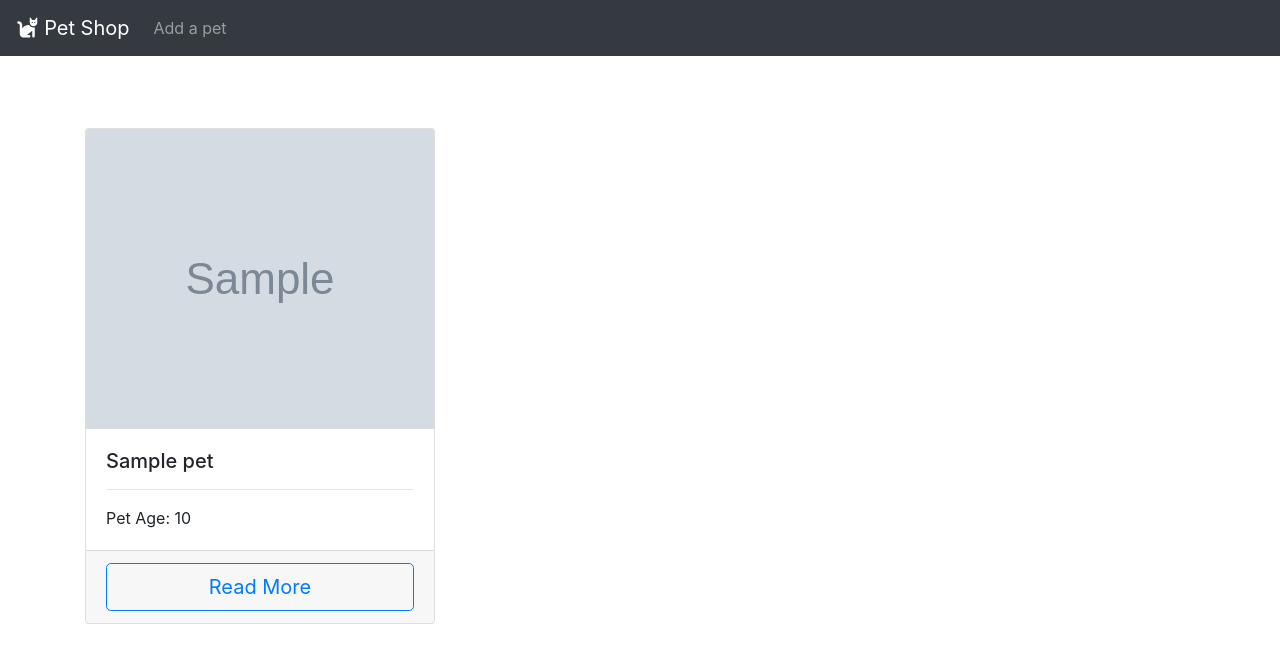
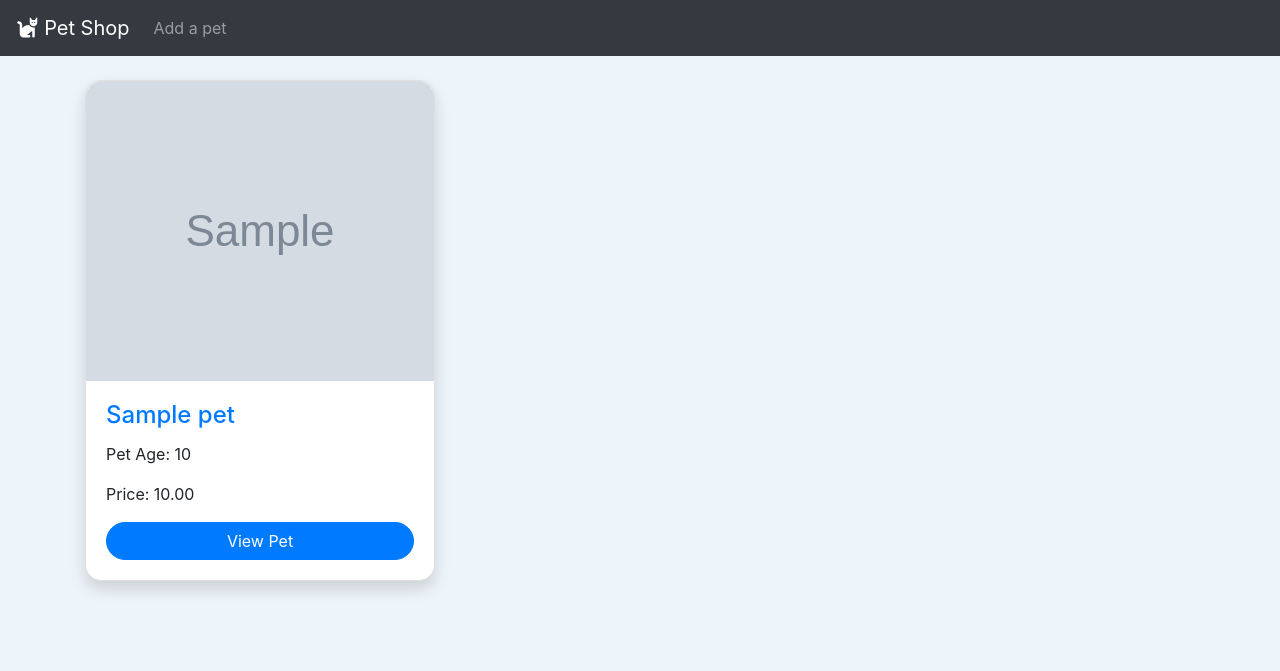
Before and after one commit to AliAldobyan/pet_shop, a Django app: page / in a window 1280 px wide. Shown: the top 671 px of the page. Run offline with Django 3.2, Linux system fonts and the light colour scheme; tables that the repository leaves empty hold one stand-in row (values such as "Sample post"); grey boxes marked "Sample" are stand-in pictures; some libraries are stand-ins or nearby versions.

Commit message:
added new styles to custom.css

```diff
--- a/pet/static/custom.css
+++ b/pet/static/custom.css
@@ -1,3 +1,18 @@
+body{
+    background-color:#eef5fa;
+}
+.card {
+    border-radius: 1rem !important;
+}
+.card-img-top{
+    border-top-left-radius: 1rem;
+    border-top-right-radius: 1rem;
+}
+
+.btn-round{
+    border-radius: 1.5rem;
+}
+
 img{
     width: 350px; /* You can set the dimensions to whatever you want */
     height: 300px;
--- a/pet/templates/list.html
+++ b/pet/templates/list.html
@@ -8,21 +8,20 @@
 
 
   {% for pet in pets %}
-    <div class="col-12 col-sm-6 col-md-4 my-5">
-      <div class="card list-card">
+  <div class="col-lg-4 col-sm-6 mb-4">
+    <div class="card h-100 shadow">
       {% if pet.image  %}
-          <img src="{{pet.image.url}}" class="card-img-top " alt="...">
+      <a href="#"><img class="card-img-top" src="{{pet.image.url}}" alt=""></a>
+      {% else %}
+      <a href="#"><img class="card-img-top" src="http://placehold.it/700x400" alt=""></a>
       {% endif %}
-
       <div class="card-body">
-          <h5 class="card-title">{{pet.name}}</h5>
-          <hr>
+        <h4 class="card-title">
+          <a href="{% url 'pet-detail' pet.id %}">{{pet.name}}</a>
+        </h4>
         <p class="card-text">Pet Age: {{pet.age}}</p>
-        </div>
-        <div class="card-footer" >
-          <a href="{% url 'pet-detail' pet.id %}">
-            <button type="submit" name="button" class="btn btn-lg btn-outline-primary btn-block">Read More</button>
-          </a>
+        <p class="card-text">Price: {{pet.price}}</p>
+        <a href="{% url 'pet-detail' pet.id %}" class="btn btn-round btn-block btn-primary">View Pet</a>
       </div>
     </div>
   </div>
```
Lines whose indentation alone changed are shown as unchanged.
